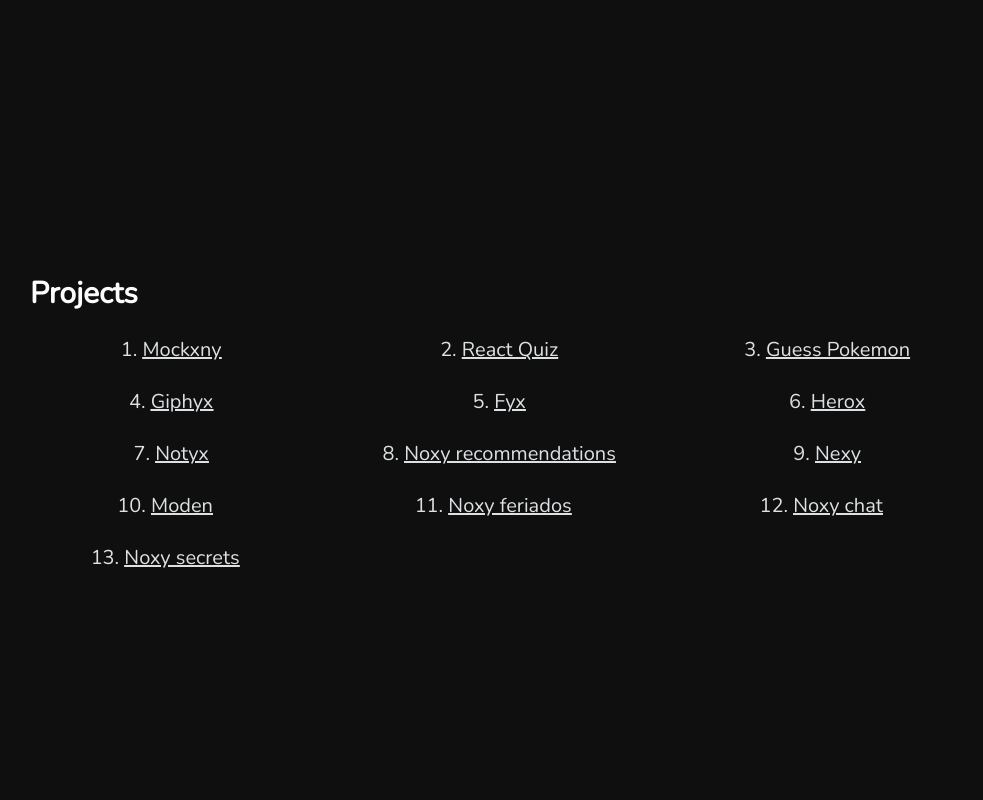
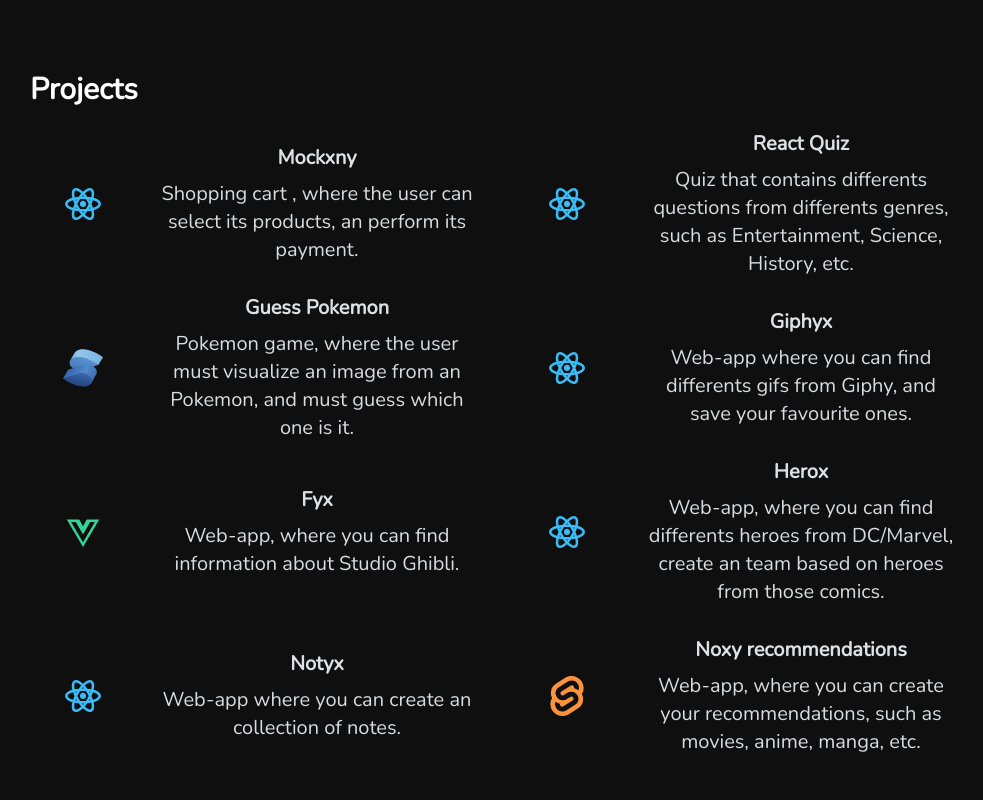
Before and after one commit to n0xZ/noxy-portfolio-next, a Next.js app: page / in a window 1280 px wide. Shown: the part 920-1720 px from the top of the page, without its empty margins (130-1113 px from the left). Built offline with nearby package versions, Linux system fonts and the light colour scheme; a web font is replaced by a local one.

Commit message:
add project-item on project-list

```diff
--- a/src/components/project/list.tsx
+++ b/src/components/project/list.tsx
@@ -1,21 +1,16 @@
 import { Project } from '~/utils/projects'
+
+import { ProjectItem } from './item'
 
 type Props = {
 	projects: Project[]
 }
 export default function ProjectList(props: Props) {
 	return (
-		<ol className="grid w-full h-full grid-cols-1 gap-5 xl:grid-cols-3 lg:grid-cols-3 md:grid-cols-2 xl:gap-6 lg:gap-5 place-items-center">
+		<article className="grid w-full h-full grid-cols-1 gap-5 xl:grid-cols-2 lg:grid-cols-3 md:grid-cols-2 gap-y-5 gap-x-2 place-items-center">
 			{props.projects.map((p) => (
-				<li
-					key={p.link}
-					className="underline list-decimal duration-100 ease-in-out hover:opacity-70 text-[#dde1e3] "
-				>
-					<a href={p.link} target="_blank" rel="noreferrer" className="">
-						{p.title}
-					</a>
-				</li>
+				<ProjectItem item={p} key={p.link} />
 			))}
-		</ol>
+		</article>
 	)
 }
```
